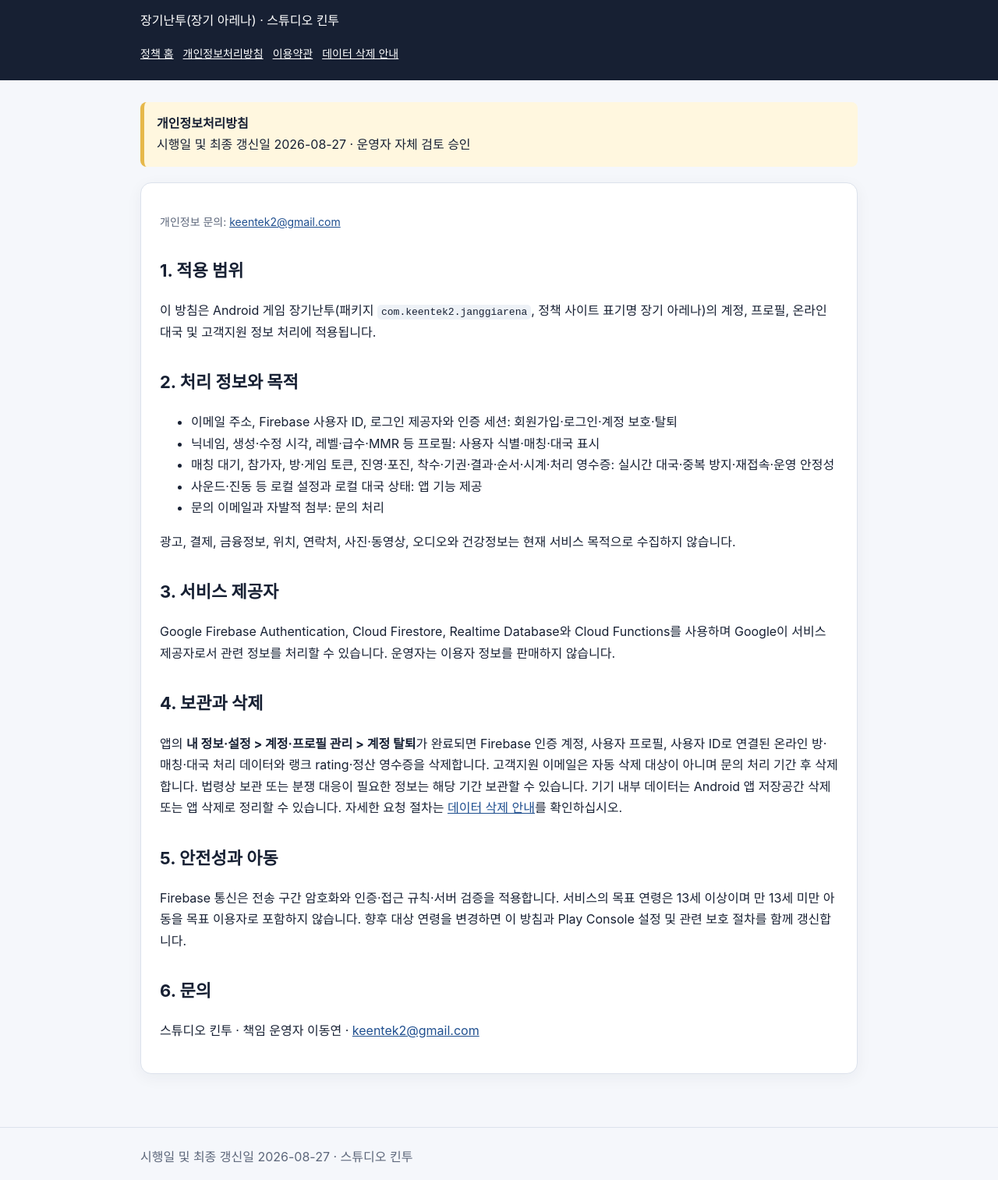
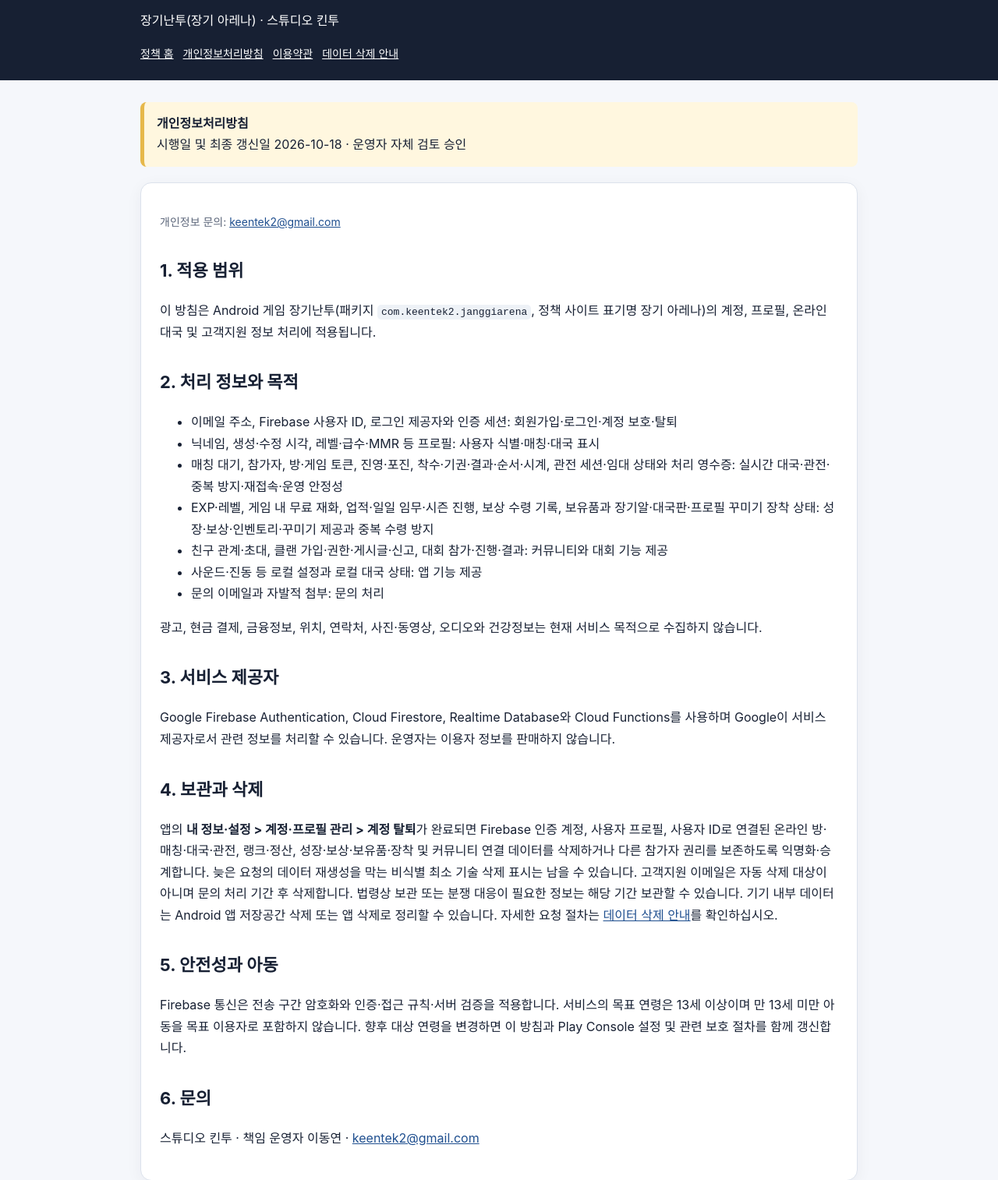
Before and after one commit to tekeen2/janggi-arena, a plain HTML site: page privacy-policy/index.html in a window 1280 px wide. Shown: the part 90-1604 px from the top of the page at 78% size. Drawn offline with Linux system fonts and the light colour scheme.

Commit message:
Update policies for current online features

```diff
--- a/privacy-policy/index.html
+++ b/privacy-policy/index.html
@@ -1,12 +1,12 @@
 <!doctype html>
 <html lang="ko"><head><meta charset="utf-8"><meta name="viewport" content="width=device-width,initial-scale=1"><title>개인정보처리방침 | 장기난투</title><meta name="description" content="장기난투 개인정보처리방침"><link rel="stylesheet" href="../assets/style.css"></head>
 <body><header><div class="inner"><h1>개인정보처리방침</h1><p>장기난투(장기 아레나) · 스튜디오 킨투</p><nav aria-label="정책 페이지"><a href="../">정책 홈</a><a href="../privacy-policy/">개인정보처리방침</a><a href="../terms/">이용약관</a><a href="../data-deletion/">데이터 삭제 안내</a></nav></div></header>
-<main><div class="notice"><strong>개인정보처리방침</strong><br>시행일 및 최종 갱신일 2026-08-27 · 운영자 자체 검토 승인</div><article>
+<main><div class="notice"><strong>개인정보처리방침</strong><br>시행일 및 최종 갱신일 2026-10-18 · 운영자 자체 검토 승인</div><article>
 <p class="meta">개인정보 문의: <a href="mailto:keentek2@gmail.com">keentek2@gmail.com</a></p>
 <h2>1. 적용 범위</h2><p>이 방침은 Android 게임 장기난투(패키지 <code>com.keentek2.janggiarena</code>, 정책 사이트 표기명 장기 아레나)의 계정, 프로필, 온라인 대국 및 고객지원 정보 처리에 적용됩니다.</p>
-<h2>2. 처리 정보와 목적</h2><ul><li>이메일 주소, Firebase 사용자 ID, 로그인 제공자와 인증 세션: 회원가입·로그인·계정 보호·탈퇴</li><li>닉네임, 생성·수정 시각, 레벨·급수·MMR 등 프로필: 사용자 식별·매칭·대국 표시</li><li>매칭 대기, 참가자, 방·게임 토큰, 진영·포진, 착수·기권·결과·순서·시계·처리 영수증: 실시간 대국·중복 방지·재접속·운영 안정성</li><li>사운드·진동 등 로컬 설정과 로컬 대국 상태: 앱 기능 제공</li><li>문의 이메일과 자발적 첨부: 문의 처리</li></ul><p>광고, 결제, 금융정보, 위치, 연락처, 사진·동영상, 오디오와 건강정보는 현재 서비스 목적으로 수집하지 않습니다.</p>
+<h2>2. 처리 정보와 목적</h2><ul><li>이메일 주소, Firebase 사용자 ID, 로그인 제공자와 인증 세션: 회원가입·로그인·계정 보호·탈퇴</li><li>닉네임, 생성·수정 시각, 레벨·급수·MMR 등 프로필: 사용자 식별·매칭·대국 표시</li><li>매칭 대기, 참가자, 방·게임 토큰, 진영·포진, 착수·기권·결과·순서·시계, 관전 세션·임대 상태와 처리 영수증: 실시간 대국·관전·중복 방지·재접속·운영 안정성</li><li>EXP·레벨, 게임 내 무료 재화, 업적·일일 임무·시즌 진행, 보상 수령 기록, 보유품과 장기알·대국판·프로필 꾸미기 장착 상태: 성장·보상·인벤토리·꾸미기 제공과 중복 수령 방지</li><li>친구 관계·초대, 클랜 가입·권한·게시글·신고, 대회 참가·진행·결과: 커뮤니티와 대회 기능 제공</li><li>사운드·진동 등 로컬 설정과 로컬 대국 상태: 앱 기능 제공</li><li>문의 이메일과 자발적 첨부: 문의 처리</li></ul><p>광고, 현금 결제, 금융정보, 위치, 연락처, 사진·동영상, 오디오와 건강정보는 현재 서비스 목적으로 수집하지 않습니다.</p>
 <h2>3. 서비스 제공자</h2><p>Google Firebase Authentication, Cloud Firestore, Realtime Database와 Cloud Functions를 사용하며 Google이 서비스 제공자로서 관련 정보를 처리할 수 있습니다. 운영자는 이용자 정보를 판매하지 않습니다.</p>
-<h2>4. 보관과 삭제</h2><p>앱의 <strong>내 정보·설정 &gt; 계정·프로필 관리 &gt; 계정 탈퇴</strong>가 완료되면 Firebase 인증 계정, 사용자 프로필, 사용자 ID로 연결된 온라인 방·매칭·대국 처리 데이터와 랭크 rating·정산 영수증을 삭제합니다. 고객지원 이메일은 자동 삭제 대상이 아니며 문의 처리 기간 후 삭제합니다. 법령상 보관 또는 분쟁 대응이 필요한 정보는 해당 기간 보관할 수 있습니다. 기기 내부 데이터는 Android 앱 저장공간 삭제 또는 앱 삭제로 정리할 수 있습니다. 자세한 요청 절차는 <a href="../data-deletion/">데이터 삭제 안내</a>를 확인하십시오.</p>
+<h2>4. 보관과 삭제</h2><p>앱의 <strong>내 정보·설정 &gt; 계정·프로필 관리 &gt; 계정 탈퇴</strong>가 완료되면 Firebase 인증 계정, 사용자 프로필, 사용자 ID로 연결된 온라인 방·매칭·대국·관전, 랭크·정산, 성장·보상·보유품·장착 및 커뮤니티 연결 데이터를 삭제하거나 다른 참가자 권리를 보존하도록 익명화·승계합니다. 늦은 요청의 데이터 재생성을 막는 비식별 최소 기술 삭제 표시는 남을 수 있습니다. 고객지원 이메일은 자동 삭제 대상이 아니며 문의 처리 기간 후 삭제합니다. 법령상 보관 또는 분쟁 대응이 필요한 정보는 해당 기간 보관할 수 있습니다. 기기 내부 데이터는 Android 앱 저장공간 삭제 또는 앱 삭제로 정리할 수 있습니다. 자세한 요청 절차는 <a href="../data-deletion/">데이터 삭제 안내</a>를 확인하십시오.</p>
 <h2>5. 안전성과 아동</h2><p>Firebase 통신은 전송 구간 암호화와 인증·접근 규칙·서버 검증을 적용합니다. 서비스의 목표 연령은 13세 이상이며 만 13세 미만 아동을 목표 이용자로 포함하지 않습니다. 향후 대상 연령을 변경하면 이 방침과 Play Console 설정 및 관련 보호 절차를 함께 갱신합니다.</p>
 <h2>6. 문의</h2><p>스튜디오 킨투 · 책임 운영자 이동연 · <a href="mailto:keentek2@gmail.com">keentek2@gmail.com</a></p>
-</article></main><footer><div class="inner">시행일 및 최종 갱신일 2026-08-27 · 스튜디오 킨투</div></footer></body></html>
+</article></main><footer><div class="inner">시행일 및 최종 갱신일 2026-10-18 · 스튜디오 킨투</div></footer></body></html>
```
Also changed, not shown: data-deletion/index.html (+4 -4 lines), index.html (+1 -1 lines), terms/index.html (+3 -3 lines).
